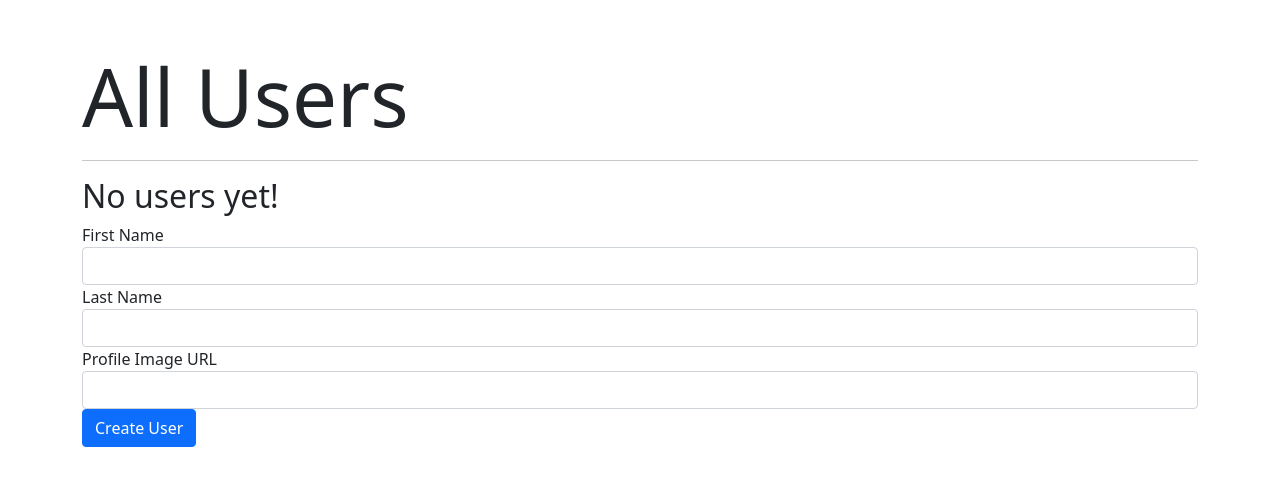
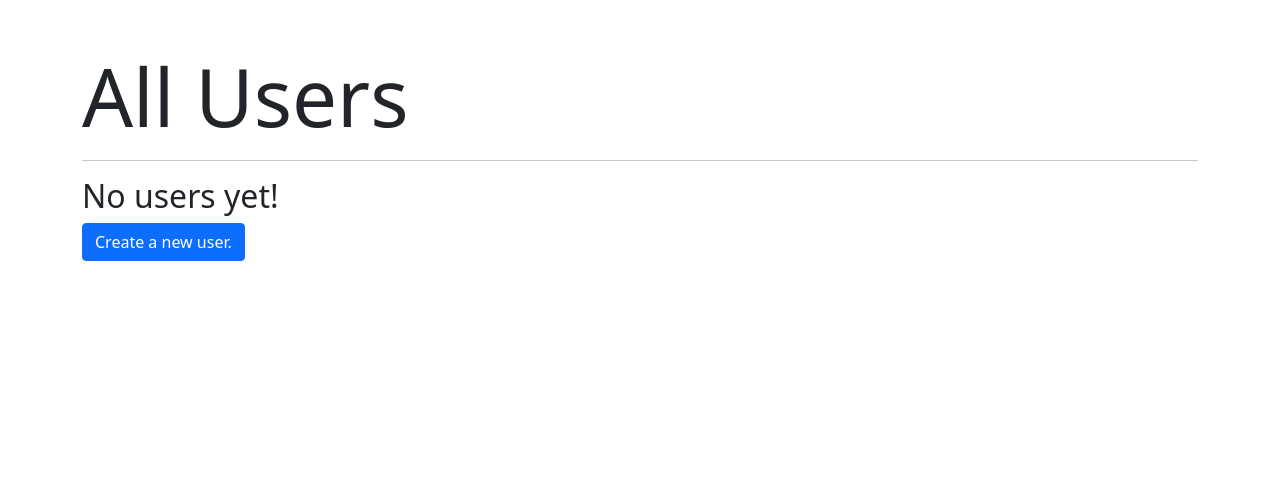
Before and after one commit to quentinikeno/Springboard-SEC-Unit-23-3-SQLAlchemy-Exercise-Pt-3, a Flask app: page /users in a window 1280 px wide. Shown: the top 486 px of the page. Run offline with Flask 2, Linux system fonts and the light colour scheme.

Commit message:
Create post route for new user and detail route for individual users.

```diff
--- a/app.py
+++ b/app.py
@@ -1,5 +1,6 @@
 """Blogly application."""
 
+from email.mime import image
 from flask import Flask, request, render_template, redirect
 from flask_debugtoolbar import DebugToolbarExtension
 from models import db, connect_db, User
@@ -26,3 +27,27 @@ def show_users():
     """Page showing all users."""
     users = User.query.all()
     return render_template('users.html', users=users)
+
+@app.route('/users/new')
+def create_user():
+    """Render form to create new user."""
+    return render_template('new_user_form.html')
+
+@app.route('/users/new', methods=['POST'])
+def create_user():
+    """Post route to create new user and add to database."""
+    first_name = request.form['first_name']
+    last_name = request.form['last_name']
+    image_url = request.form['image_url']
+
+    new_user = User(first_name = first_name, last_name = last_name, image_url = image_url)
+    db.session.add(new_user)
+    db.session.commit()
+
+    return redirect(f'/{new_user.id}')
+
+@app.route('/<int:user_id>')
+def show_user(user_id):
+    """Show details about a single user."""
+    user = User.query.get_or_404(user_id)
+    return render_template('user_detail.html', user=user)
--- a/templates/users.html
+++ b/templates/users.html
@@ -18,36 +18,5 @@ content %}
 	{% endif %}
 </div>
 
-<div>
-	<form action="POST">
-		<div class="form-group">
-			<label for="first-name">First Name</label>
-			<input
-				type="text"
-				class="form-control"
-				name="first-name"
-				id="first-name"
-			/>
-		</div>
-		<div class="form-group">
-			<label for="last-name">Last Name</label>
-			<input
-				type="text"
-				class="form-control"
-				name="last-name"
-				id="last-name"
-			/>
-		</div>
-		<div class="form-group">
-			<label for="image-url">Profile Image URL</label>
-			<input
-				type="url"
-				class="form-control"
-				name="image-url"
-				id="image-url"
-			/>
-		</div>
-		<button type="submit" class="btn btn-primary">Create User</button>
-	</form>
-</div>
+<a href="/users/new" class="btn btn-primary">Create a new user.</a>
 {% endblock %}
```
Also changed, not shown: templates/new_user_form.html (added, +36 -0 lines).
